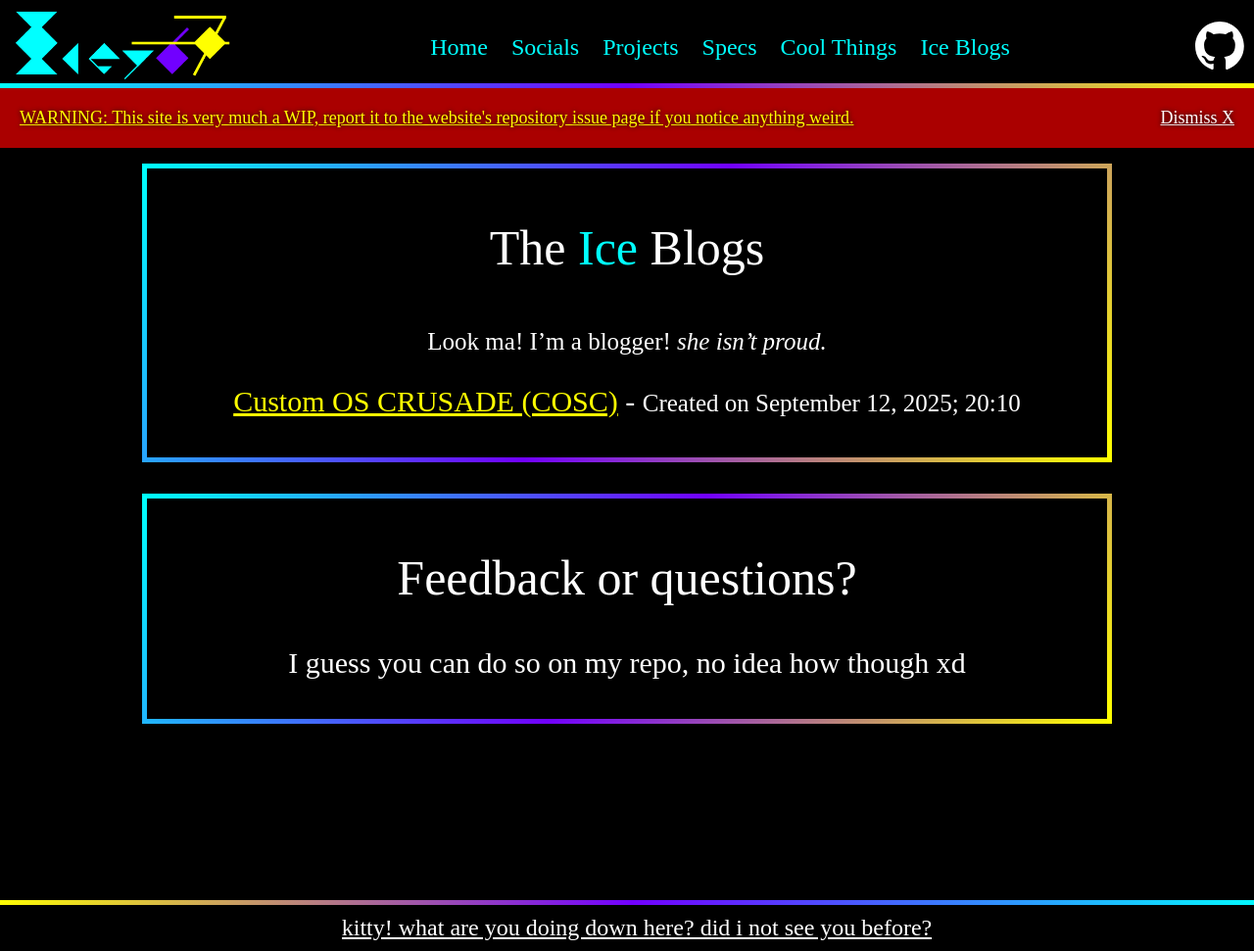
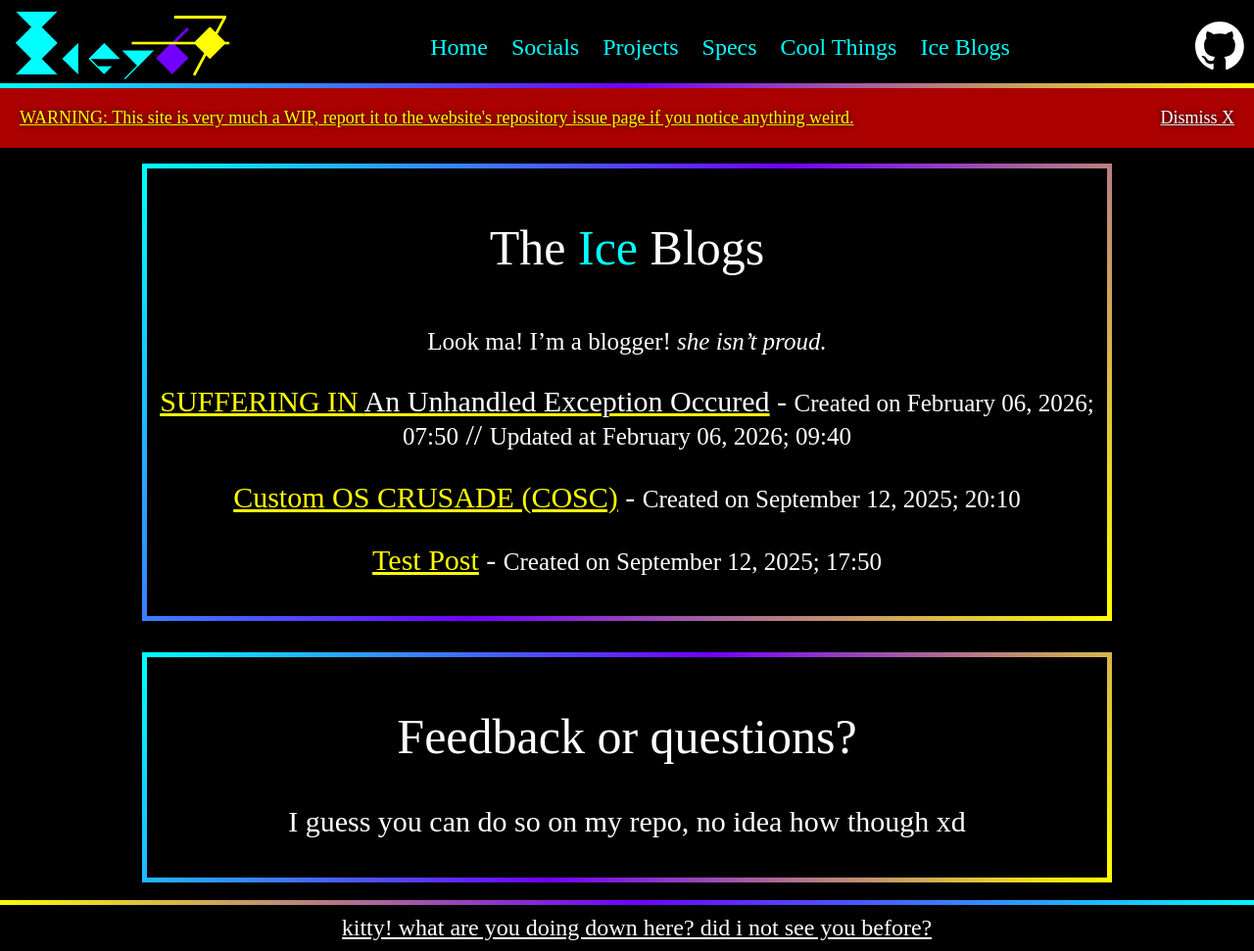
Before and after one commit to Icey67/Icey67.github.io, a Jekyll site: the page built from blogs.md, in a window 1280 px wide and 971 px high. Shown: the whole window at 98% size. Built offline with Jekyll 4.4.1, drawn with Linux system fonts in a browser that asks for light colours; some web fonts are replaced.

Commit message:
jhkfhjdhdhdsfjksdfjklgjioe

```diff
--- a/404.html
+++ b/404.html
@@ -13,6 +13,7 @@
 </head>
 <body>
 <h1>GAH!</h1>
+<img src="/media/leone_dizzy.png" style="width: 512px;"/>
 <h2>Error 404: Page not found</h2>
 <p id="errormessage">
     You tried something that wasn't supposed to be done :V
@@ -26,5 +27,6 @@
     link.innerHTML = "Better go back where you were before :P"
     errormessage.appendChild(link)
 </script>
+<small>- <span style="color: cyan">Icey</span><span style="color: #7100ff">6</span><span style="color: yellow">7</span></small>
 </body>
 </html>
--- /dev/null
+++ b/_posts/2026-02-06-oldpc.md
@@ -0,0 +1,18 @@
+---
+layout: post
+title: "SUFFERING IN <span style=\"color: white;\">An Unhandled Exception Occured</span>"
+date: 2026-02-06 08:50:00 +0100
+updated_date: 2026-02-06 09:40:00 +0100
+permalink: /blogs/oldpc.html
+---
+
+# SUFFERING IN `An Unhandled Exception Occured`
+
+<sub>Created on {{ page.date | date: "%B %d, %Y; %H:%M" }}</sub>
+
+Do you ever just `F2 0F 10 44 24 08 F2 0F 2C C0`?
+<br>Of course you don't, you don't own a <a href="/specs.html">PC quite like mine!</a>
+<br>
+<small style="color: rgba(255,255,255,0.25)">holy <a href="https://youtu.be/CTUMNtKQLl8?t=1643">mattkc</a> reference</small>
+
+FUCK
--- a/blogs.md
+++ b/blogs.md
@@ -11,6 +11,9 @@ title: Ice Blogs
 <p>
 <a href="{{ post.url }}">{{ post.title }}</a>
 - <small>Created on {{ post.date | date: "%B %d, %Y; %H:%M" }}</small>
+{% if post.updated_date %}
+// <small>Updated at {{ post.updated_date | date: "%B %d, %Y; %H:%M" }}</small>
+{% endif %}
 </p>
 </article>
 {% endfor %}
--- a/index.html
+++ b/index.html
@@ -101,7 +101,7 @@
         <p>
             Well, as I've said before, this page exists via HTML, CSS and JavaScript.
             <br>
-            Nothing else eventful about it, it's being hosted by our lord and saviour (maybe) <a href="https://github.com/">GitHub</a>
+            Nothing else eventful about it, it's being hosted by <a href="https://docs.github.com/en/pages">GitHub Pages</a>
             <br>
             I would want to host it myself with a custom domain and Cloudflare, <span style="font-family:'Fira Code', monospace">eveee00</span> offered to give me his domain <a href="https://eveee00.xyz" style="font-family:'Fira Code', monospace; color: white;">eveee00.xyz</a>
             <br>
--- a/ssssssss.html
+++ b/ssssssss.html
@@ -310,7 +310,7 @@
         {text: "get it"},
         {text: "get the █████"},
         {text: "💻"},
-        {text: "⨝◁△▽ <b> was </b> here"}
+        {text: "⨝◁△▽ _was_ here"}
     ];
 
     // Define the function to update the footer message
```
Also changed, not shown: other parts of 404.html (+1 -1 lines), _layouts/post.html (+17 -5 lines), _posts/2025-09-12-test.md (+1 -1 lines), media/leone_dizzy.png (added).
